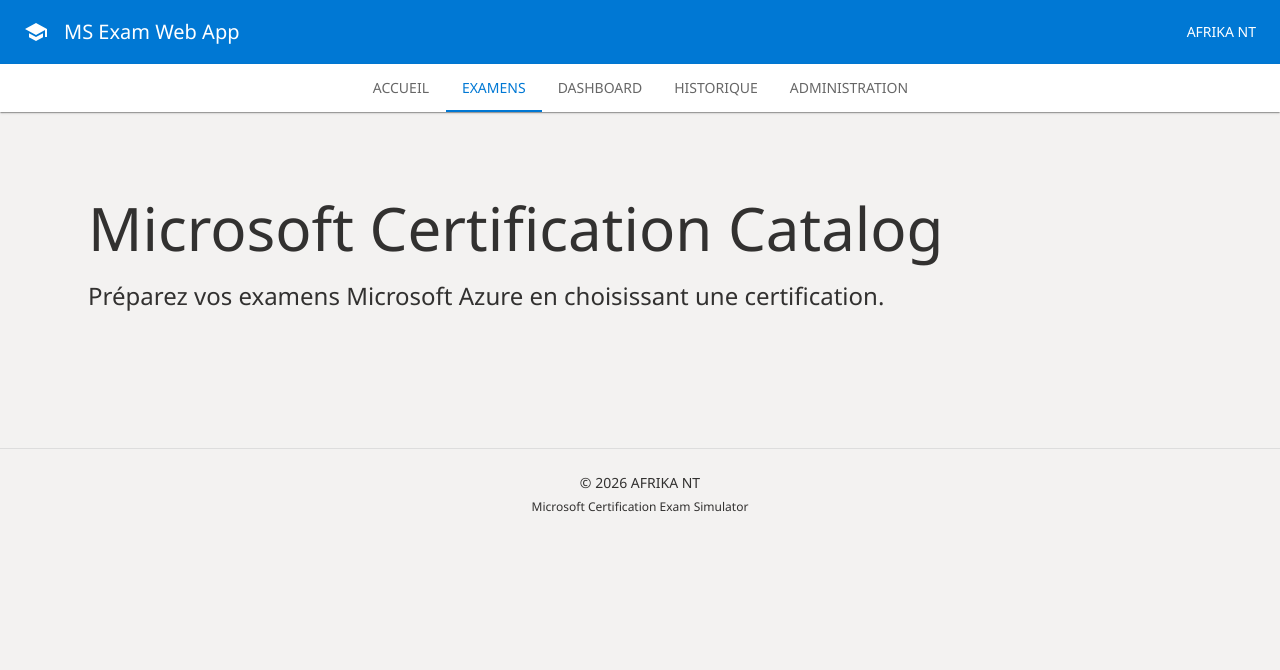
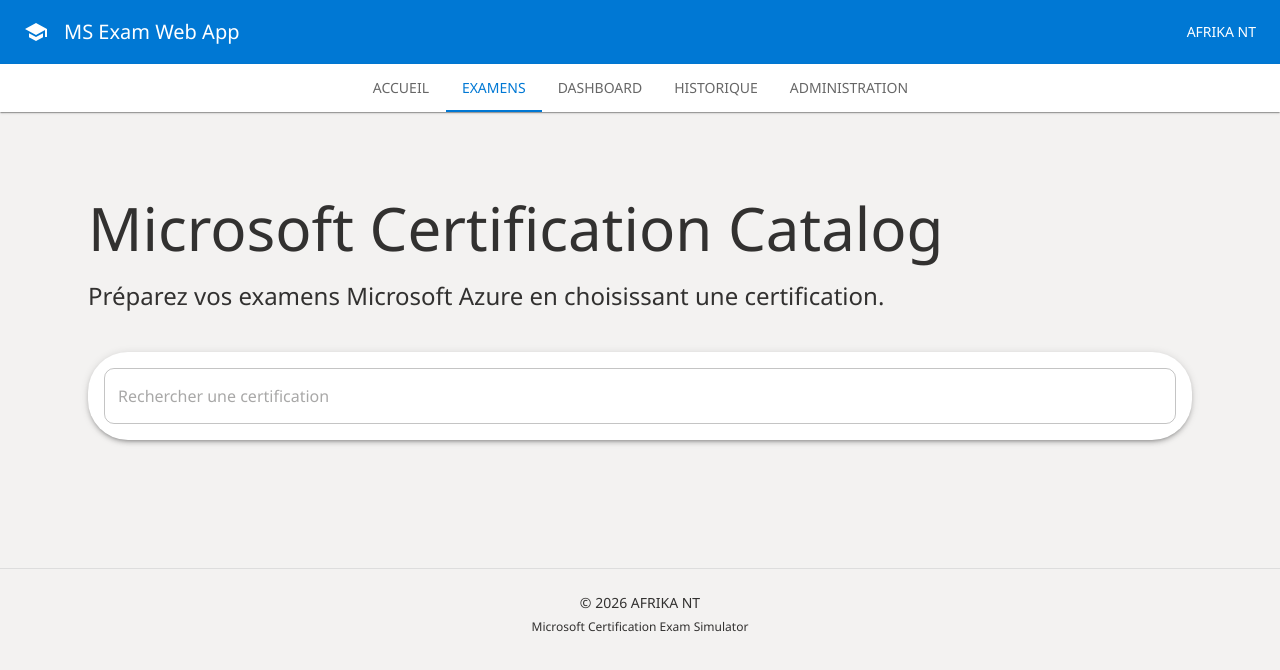
Before and after one commit to germain-yao/Azure-Labs, a React (Vite) app in the folder Applications/MS_Exam_Web_App/frontend/: page /exams in a window 1280 px wide. Shown: the top 670 px of the page. Built offline with nearby package versions, Linux system fonts and the light colour scheme.

Commit message:
v1.2.0 - Exam Catalog UI03

```diff
--- a/Applications/MS_Exam_Web_App/frontend/src/components/exam/ExamSearch.tsx
+++ b/Applications/MS_Exam_Web_App/frontend/src/components/exam/ExamSearch.tsx
@@ -0,0 +1,25 @@
+import { Paper, TextField } from "@mui/material";
+
+export default function ExamSearch() {
+
+    return (
+
+        <Paper
+            elevation={3}
+            sx={{
+                p: 2,
+                mb: 4,
+                borderRadius: 4
+            }}
+        >
+
+            <TextField
+                fullWidth
+                placeholder="Rechercher une certification"
+            />
+
+        </Paper>
+
+    );
+
+}
--- a/Applications/MS_Exam_Web_App/frontend/src/pages/ExamCatalog/ExamCatalog.tsx
+++ b/Applications/MS_Exam_Web_App/frontend/src/pages/ExamCatalog/ExamCatalog.tsx
@@ -1,6 +1,7 @@
 import { Container } from "@mui/material";
 
 import ExamHeader from "../../components/exam/ExamHeader";
+import ExamSearch from "../../components/exam/ExamSearch";
 
 export default function ExamCatalog() {
 
@@ -8,12 +9,12 @@ export default function ExamCatalog() {
 
         <Container
             maxWidth="lg"
-            sx={{
-                py: 6
-            }}
+            sx={{ py: 6 }}
         >
 
             <ExamHeader />
+
+            <ExamSearch />
 
         </Container>
 
```
